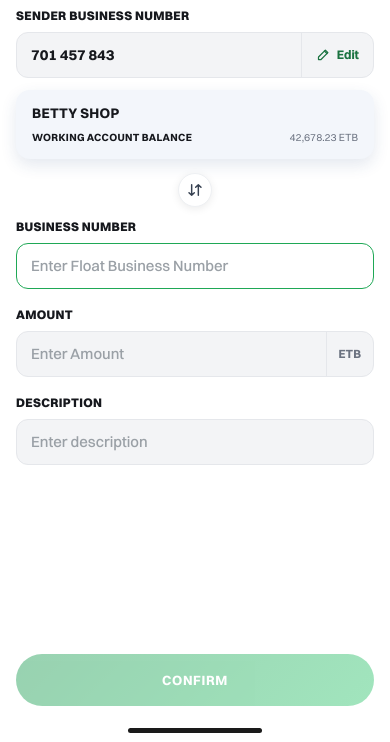
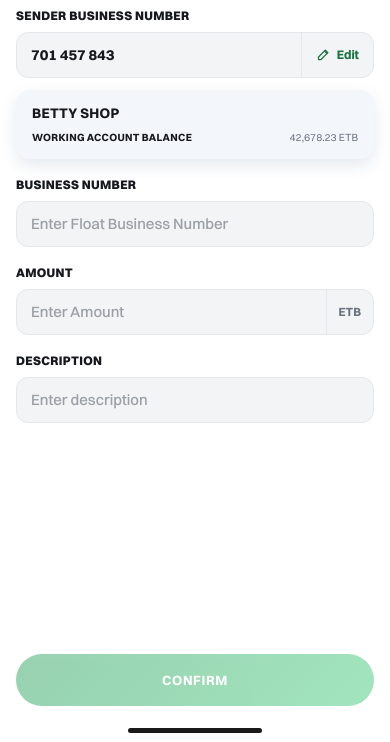
Before and after one commit to Hakevesc/merchant-portal, a plain HTML site: page Merchant Lite App/df-form.html in a window 390 px wide. Shown: the part 102-844 px from the top of the page. Drawn offline with Linux system fonts and the light colour scheme.

Commit message:
feat(mobile): Distribute Float sender Edit/Reset, no swap arrow
The receiver is a plain field; the sender's Edit turns into Reset,
which restores the number from before editing.

Co-Authored-By: Claude Opus 5.5 <noreply@anthropic.com>

```diff
--- a/Merchant Lite App/df-form.html
+++ b/Merchant Lite App/df-form.html
@@ -17,7 +17,6 @@
   }
   .field .edit-in svg{width:15px;height:15px;stroke:var(--green-d);fill:none;stroke-width:2;stroke-linecap:round;stroke-linejoin:round}
   .field.editing{background:#fff;border-color:var(--green)}
-  .field.editing .edit-in{display:none}
   /* The business behind a number, shown once it's recognised. */
   .acct-card{
     margin-top:12px;padding:14px 16px;border-radius:14px;background:#f3f6fb;
@@ -27,14 +26,6 @@
   .acct-card div{display:flex;justify-content:space-between;gap:10px;font-size:10.5px}
   .acct-card span{font-weight:700;letter-spacing:.3px}
   .acct-card em{font-style:normal;color:var(--muted)}
-  /* Swap sender and receiver, so float can go either way. */
-  .swap-row{display:flex;justify-content:center;margin:14px 0 -6px}
-  .swap-btn{
-    width:34px;height:34px;border-radius:50%;border:1px solid var(--line);background:#fff;cursor:pointer;
-    display:flex;align-items:center;justify-content:center;box-shadow:0 2px 8px rgba(0,0,0,.08);transition:transform .25s;
-  }
-  .swap-btn.turn{transform:rotate(180deg)}
-  .swap-btn svg{width:16px;height:16px;stroke:var(--ink-2);fill:none;stroke-width:2.2;stroke-linecap:round;stroke-linejoin:round}
 </style>
 </head>
 <body>
@@ -47,16 +38,13 @@
     <div class="field-label" style="margin-top:4px">Sender business number</div>
     <div class="field" id="senderField">
       <input id="sender" inputmode="numeric" autocomplete="off" placeholder="Enter Sender Business Number">
-      <button type="button" class="edit-in" data-edit="sender" aria-label="Edit sender business number"></button>
+      <button type="button" class="edit-in" id="senderEdit" aria-label="Edit sender business number"></button>
     </div>
     <div id="senderInfo"></div>
-
-    <div class="swap-row"><button type="button" class="swap-btn" id="swapBtn" aria-label="Swap sender and receiver"><svg viewBox="0 0 24 24"><path d="M7 4v16M3 16l4 4 4-4M17 20V4M13 8l4-4 4 4"/></svg></button></div>
 
     <div class="field-label">Business number</div>
     <div class="field" id="receiverField">
       <input id="receiver" inputmode="numeric" autocomplete="off" placeholder="Enter Float Business Number">
-      <button type="button" class="edit-in" data-edit="receiver" aria-label="Edit business number"></button>
     </div>
     <div id="receiverInfo"></div>
 
@@ -81,7 +69,7 @@
   var I = CM.ICON, d = DF.getDraft();
   document.getElementById('closeBtn').innerHTML = I.close;
   var $ = function (id) { return document.getElementById(id); };
-  document.querySelectorAll('.edit-in').forEach(function (b) { b.innerHTML = I.edit + 'Edit'; });
+  var RESET = '<svg viewBox="0 0 24 24"><path d="M4 12a8 8 0 1 0 2.3-5.6M4 4v4h4"/></svg>';
 
   /* The sender starts as the merchant's own business. */
   if (!d.sender) d.sender = DF.HOME;
@@ -95,16 +83,19 @@
   }
   function note(msg) { return '<div class="field-note error">' + msg + '</div>'; }
 
-  /* A recognised number locks as text; an empty or unknown one stays open. */
-  function setEditing(which, on) {
-    $(which).readOnly = !on;
-    $(which + 'Field').classList.toggle('editing', on);
-    if (on) { $(which).focus(); var v = $(which).value; $(which).setSelectionRange(v.length, v.length); }
+  /* The sender reads as text with Edit. Editing swaps the button to Reset,
+     which puts back the number from before editing started. */
+  var before = DF.lookup(d.sender) ? d.sender : DF.HOME;
+  function setEditing(on) {
+    $('sender').readOnly = !on;
+    $('senderField').classList.toggle('editing', on);
+    $('senderEdit').innerHTML = on ? RESET + 'Reset' : I.edit + 'Edit';
+    $('senderEdit').setAttribute('aria-label', on ? 'Reset sender business number' : 'Edit sender business number');
+    if (on) { $('sender').focus(); var v = $('sender').value; $('sender').setSelectionRange(v.length, v.length); }
   }
-  function settle(which) {
-    var known = !!DF.lookup($(which).value);
-    $(which).readOnly = known;
-    $(which + 'Field').classList.toggle('editing', !known);
+  /* Leaving the field: a recognised number locks again, anything else stays open. */
+  function settle() {
+    if (DF.lookup($('sender').value)) { before = DF.digits($('sender').value); setEditing(false); }
   }
 
   /* Show the business behind each number as soon as it's complete, and
@@ -128,23 +119,16 @@
     $('confirmBtn').disabled = Object.keys(p).length > 0;
   }
 
-  ['sender', 'receiver'].forEach(function (which) {
-    $(which).addEventListener('input', function () {
-      var v = DF.digits(this.value).slice(0, 9);
-      this.value = which === 'sender' ? DF.spaced(v) : v;
-      render();
-    });
-    $(which).addEventListener('blur', function () { settle(which); });
-    $(which).addEventListener('keydown', function (e) { if (e.key === 'Enter') this.blur(); });
-  });
-  document.querySelectorAll('[data-edit]').forEach(function (b) {
-    b.onclick = function () { setEditing(b.dataset.edit, true); };
-  });
-  $('swapBtn').onclick = function () {
-    var s = d.sender, r = d.receiver;
-    $('sender').value = DF.spaced(r); $('receiver').value = s;
-    this.classList.toggle('turn');
-    render(); settle('sender'); settle('receiver');
+  $('sender').addEventListener('input', function () { this.value = DF.spaced(DF.digits(this.value).slice(0, 9)); render(); });
+  $('sender').addEventListener('blur', settle);
+  $('sender').addEventListener('keydown', function (e) { if (e.key === 'Enter') this.blur(); });
+  $('receiver').addEventListener('input', function () { this.value = DF.digits(this.value).slice(0, 9); render(); });
+  /* mousedown would blur the field first and flip the button before the click lands. */
+  $('senderEdit').addEventListener('mousedown', function (e) { e.preventDefault(); });
+  $('senderEdit').onclick = function () {
+    if ($('sender').readOnly) { setEditing(true); return; }
+    $('sender').value = DF.spaced(before);
+    render(); setEditing(false);
   };
   $('amount').addEventListener('input', function () {
     var v = this.value.replace(/[^\d.]/g, '').replace(/\.(?=.*\.)/g, '').replace(/(\.\d{2})\d+$/, '$1');
@@ -155,11 +139,11 @@
   $('confirmBtn').onclick = function () { location.href = 'df-confirm.html'; };
 
   render();
-  settle('sender'); settle('receiver');
+  setEditing(!DF.lookup(d.sender));
 
   /* Coming back from the confirm screen to change one value. */
   var focus = new URLSearchParams(location.search).get('focus');
-  if (focus === 'sender' || focus === 'receiver') setTimeout(function () { setEditing(focus, true); }, 150);
+  if (focus === 'sender') setTimeout(function () { setEditing(true); }, 150);
   else if (focus && $(focus)) setTimeout(function () { $(focus).focus(); }, 150);
 })();
 </script>
```
